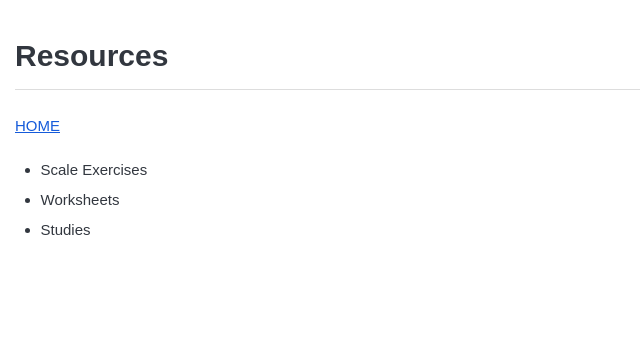
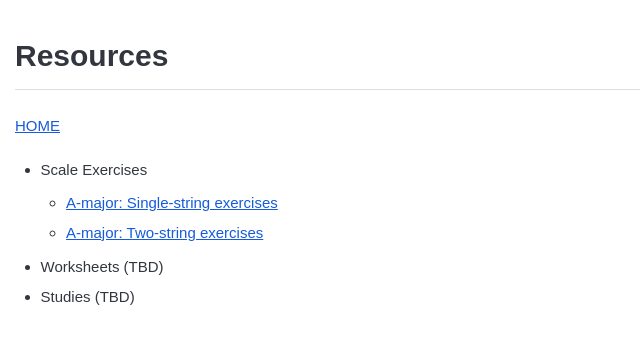
Before and after one commit to JLeachMusic/jleachmusic.github.io, a plain HTML site: page resources/index.html in a window 1280 px wide. Shown: the whole page, without its empty margins (0-640 px from the left). Drawn offline with Linux system fonts and the light colour scheme.

Commit message:
fix page to link to guitar scale exercises

```diff
--- a/resources/index.html
+++ b/resources/index.html
@@ -19,8 +19,12 @@
 			<p><a href="../">HOME</a></p>
 			<ul>
 			<li>Scale Exercises</li>
-			<li>Worksheets</li>
-			<li>Studies</li>
+            <ul>
+                <li><a href="./guitar/scale_exercises/a_major_single_string_exercises.pdf">A-major: Single-string exercises</a></li>
+                <li><a href="./guitar/scale_exercises/a_major_two_string_exercises.pdf">A-major: Two-string exercises</a></li>
+            </ul>
+			<li>Worksheets (TBD)</li>
+			<li>Studies (TBD)</li>
 			</ul>
 
         </div>
```
